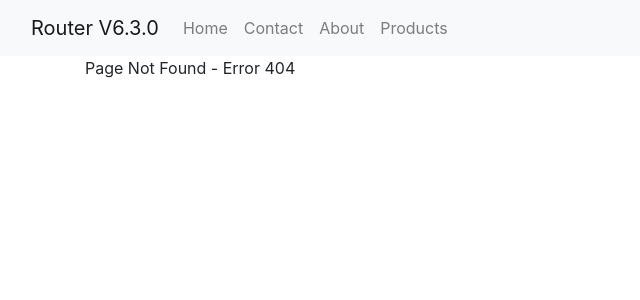
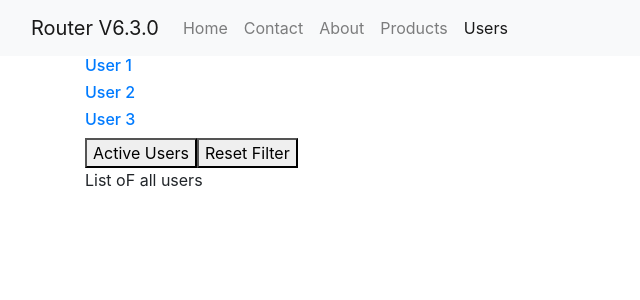
Before and after one commit to hakmoune/routerV6.3.0, a React (Create React App) app: page /users in a window 1280 px wide. Before the commit this address had no page. Shown: the top 300 px of the page, without its empty margins (0-640 px from the left). Built offline with nearby package versions, Linux system fonts and the light colour scheme.

Commit message:
useParama to get params + useSearchParams to filtre data

```diff
--- a/src/App.js
+++ b/src/App.js
@@ -7,6 +7,9 @@ import { OrderSummary } from "./components/OrderSummary";
 import { Products } from "./components/Products";
 import { Features } from "./components/Features";
 import { New } from "./components/New";
+import { Users } from "./components/Users";
+import { User } from "./components/User";
+import { Admin } from "./components/Admin";
 import { ErrorPage } from "./components/ErrorPage";
 import { Menu } from "./UI/Menu";
 
@@ -26,6 +29,11 @@ function App() {
           <Route path="new" element={<New />} />
         </Route>
 
+        <Route path="/users" element={<Users />}>
+          <Route path=":id" element={<User />} />
+          <Route path="admin" element={<Admin />} />
+        </Route>
+
         <Route path="*" element={<ErrorPage />} />
       </Routes>
     </Router>
--- a/src/UI/Menu.js
+++ b/src/UI/Menu.js
@@ -43,6 +43,11 @@ export function Menu() {
                 Products
               </NavLink>
             </li>
+            <li className="nav-item">
+              <NavLink to="/users" className="nav-link">
+                Users
+              </NavLink>
+            </li>
           </ul>
         </div>
       </div>
--- /dev/null
+++ b/src/components/Admin.js
@@ -0,0 +1,3 @@
+export function Admin() {
+  return <div className="container">Admin</div>;
+}
--- /dev/null
+++ b/src/components/User.js
@@ -0,0 +1,10 @@
+import { useParams } from "react-router-dom";
+
+export function User() {
+  const { id } = useParams();
+  return (
+    <div className="container">
+      Details User: <strong>{id}</strong>
+    </div>
+  );
+}
--- /dev/null
+++ b/src/components/Users.js
@@ -0,0 +1,34 @@
+import React from "react";
+import { Link, Outlet, useSearchParams } from "react-router-dom";
+
+export function Users() {
+  const [searchParams, setSearchParams] = useSearchParams();
+  const showActiveUsers = searchParams.get("filter") === "active"; // Si la condition est vrais elle va nous retourner "true" sinon "false"
+
+  const id1 = 1;
+  const id2 = 2;
+  const id3 = 3;
+  //Min 11
+  return (
+    <div className="container">
+      <h6>
+        <Link to={`${id1}`}>User 1</Link>
+      </h6>
+      <h6>
+        <Link to={`${id2}`}>User 2</Link>
+      </h6>
+      <h6>
+        <Link to={`${id3}`}>User 3</Link>
+      </h6>
+      <Outlet />
+      <button onClick={() => setSearchParams({ filter: "active" })}>
+        Active Users
+      </button>
+
+      <button onClick={() => setSearchParams({})}>Reset Filter</button>
+      <div>
+        {showActiveUsers ? "List of active Users" : "List oF all users"}
+      </div>
+    </div>
+  );
+}
```
